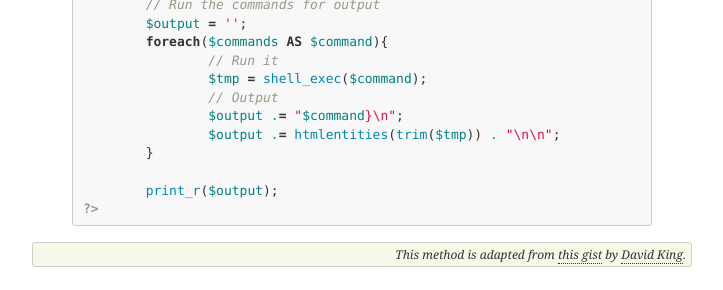
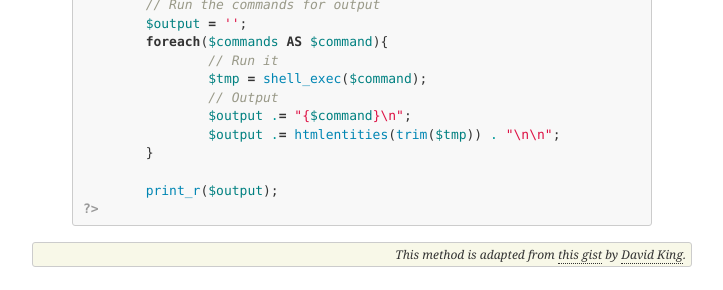
Before and after one commit to amsross/amsross.github.io, a Jekyll site: the page built from _posts/2014-10-29-automatic-deployments-with-git-and-bitbucket.markdown, in a window 1280 px wide and 900 px high, scrolled down 397 px. Shown: the part 152-442 px from the top of the window, without its empty margins (288-1011 px from the left). Built offline with Jekyll 4.4.1, drawn with Linux system fonts in a browser that asks for light colours.

```diff
--- a/_posts/2014-10-29-automatic-deployments-with-git-and-bitbucket.markdown
+++ b/_posts/2014-10-29-automatic-deployments-with-git-and-bitbucket.markdown
@@ -26,7 +26,7 @@ We'll call this file _`deploy.php`_:
 		// Run it
 		$tmp = shell_exec($command);
 		// Output
-		$output .= "$command}\n";
+		$output .= "{$command}\n";
 		$output .= htmlentities(trim($tmp)) . "\n\n";
 	}
 
```
